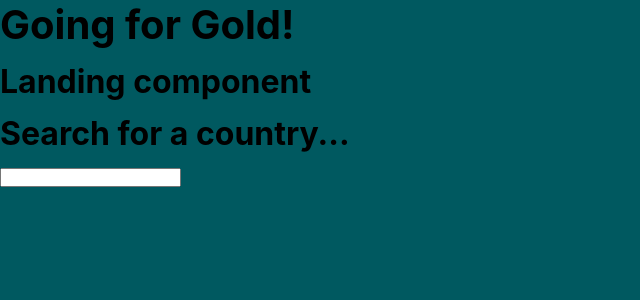
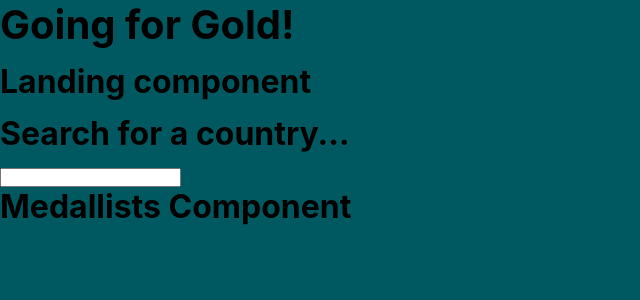
Before and after one commit to loosenthedark/going-for-gold, a React (Create React App) app: page / in a window 1280 px wide. Shown: the top 300 px of the page, without its empty margins (0-640 px from the left). Built offline with nearby package versions, Linux system fonts and the light colour scheme.

Commit message:
Add Medallists component boilerplate to display custom medal table

```diff
--- a/public/index.html
+++ b/public/index.html
@@ -21,7 +21,7 @@
       work correctly both with client-side routing and a non-root public URL.
       Learn how to configure a non-root public URL by running `npm run build`.
     -->
-    <title>Going for Gold!</title>
+    <title>Going for Gold! | An alternative Tokyo 2020 Olympics medal table</title>
 </head>
 
 <body>
--- a/src/Landing.js
+++ b/src/Landing.js
@@ -1,13 +1,19 @@
 import React from "react";
+import { useGlobalContext } from "./context";
 
-// STEP 13 = Import Search component (which will have access to the global context) within the Landing component...
+// STEP 13 = Import the Search and Medallists components (both of which are given access to the global context) within the Landing component...
 import Search from "./SearchInput";
+import Medallists from "./Medallists";
 
 const Landing = () => {
+  const testData = useGlobalContext();
+  console.log(testData);
+
   return (
     <main>
       <h2>Landing component</h2>
       <Search />
+      <Medallists />
     </main>
   );
 };
--- /dev/null
+++ b/src/Medallists.js
@@ -0,0 +1,12 @@
+import React from "react";
+import { useGlobalContext } from "./context";
+
+const Medallists = () => {
+  return (
+    <section>
+      <h2>Medallists Component</h2>
+    </section>
+  );
+};
+
+export default Medallists;
```
Also changed, not shown: 1 other file (tests, documents, lock files or other folders).
